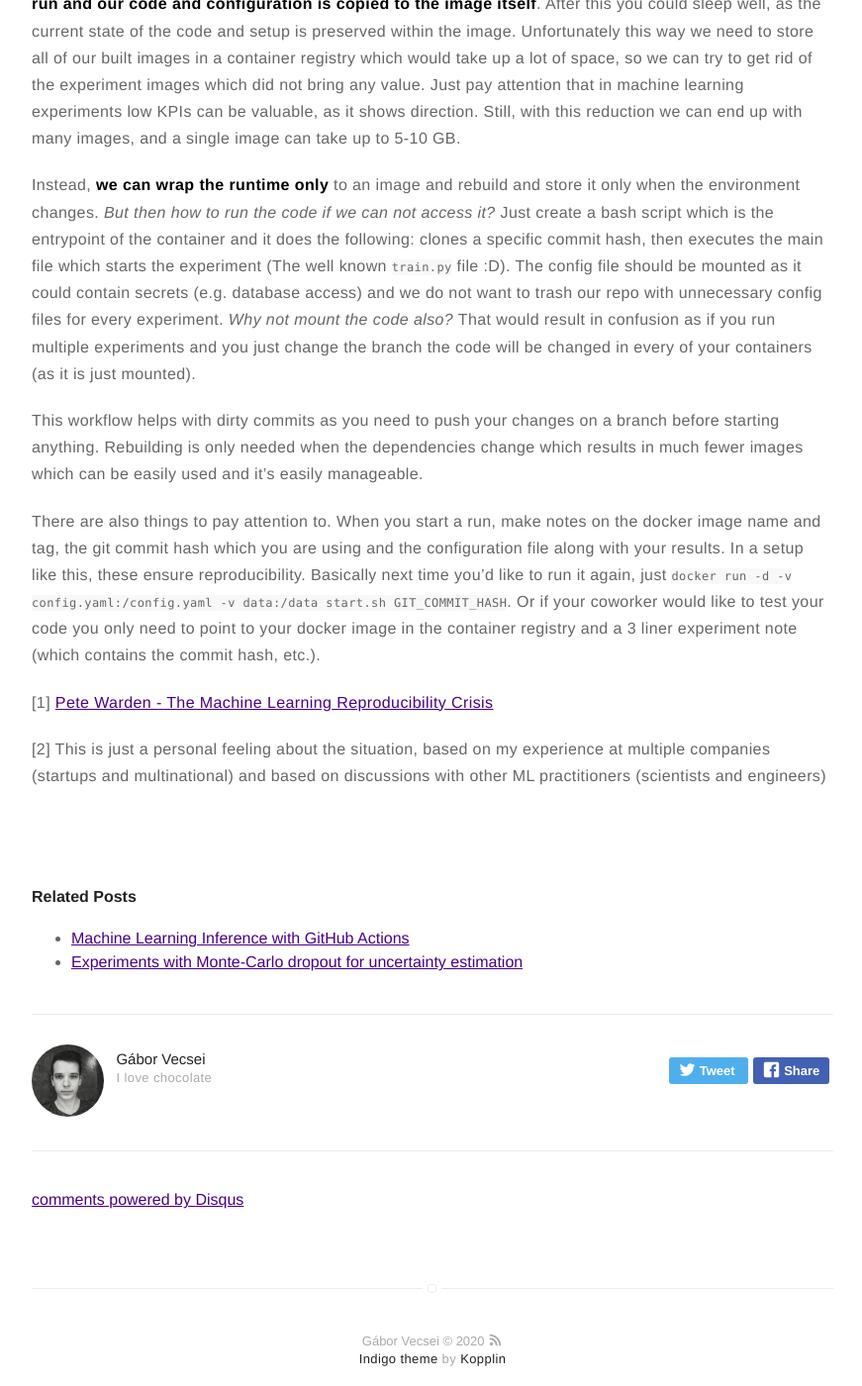
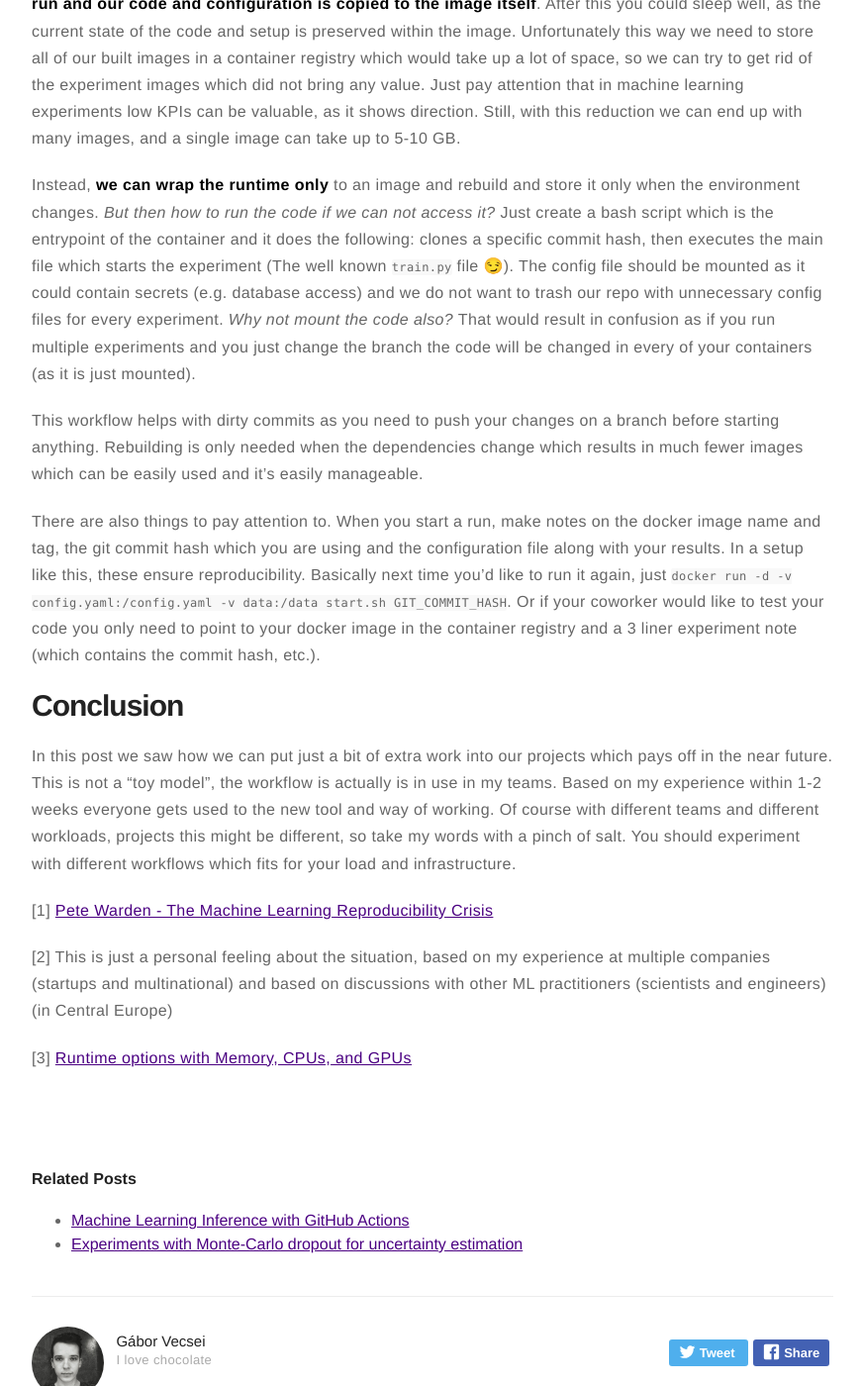
Before and after one commit to gaborvecsei/gaborvecsei.github.io, a Jekyll site: the page built from _posts/2020-04-18-Run-Machine-Learning-Experiments-With-Docker-Containers.md, in a window 1280 px wide and 1400 px high, scrolled down 1896 px. Shown: the whole window at 99% size, without its empty margins (203-1074 px from the left). Built offline with Jekyll 4.4.1, drawn with Linux system fonts in a browser that asks for light colours; comment, search, counter and statistics services are not loaded; some of the changed text lies outside the part shown.

Commit message:
updated docker run post

```diff
--- a/_posts/2020-04-18-Run-Machine-Learning-Experiments-With-Docker-Containers.md
+++ b/_posts/2020-04-18-Run-Machine-Learning-Experiments-With-Docker-Containers.md
@@ -1,6 +1,6 @@
 ---
 title: "Run Machine Learning Experiments with Docker Containers"
-subtitle: ""
+subtitle: "Quick reproducibility and mobility"
 layout: post
 date: 2020-04-18 00:00
 tag:
@@ -18,17 +18,17 @@
 
 Docker images and containers. You heard about it, or even someone uses it for model deployment. But it's not so common to run experiments with. Most of the researchers, data scientists and machine learning engineers find it cumbersome to set it up and pay attention to an extra tool in the workflow. You can easily feel this, because most of the tutorials and blog posts about docker containers with machine learning targets only the deployment phase. But containerization is just as important in the experimentation period as at the end in production. For the following simple reason: **Quick Reproducibility** and **Mobility**. Nowadays you can hear these term more often than ever (reproducibility crisis in the field *[1]*), but still, people don't really care about the fact that they will forget the little tricks which makes their code work and produce the same results as before. And that they are working in a team, so anyone should easily have the same setups with the same runs as any member of the team.
 
-I am not saying that only with containers you can solve this problem, but with a combination of docker and an experiment tracking system you are performing better than 80% *[2]* of companies where ML is used. In this post I would like to show you the benefits of Docker and the workflow/setup which I found the most useful.
+I am not saying that only with containers you can solve this problem, but with a combination of docker and an experiment tracking system you are performing better than 70% *[2]* of companies where ML is used. In this post I would like to show you the benefits of Docker and the workflow/setup which I found the most useful.
 
-# The problem
+# Why would you care?
 
 I met with multiple projects where there was a "golden" model which was trained by 1 guy/girl over and over again without recording any history on loaded weights or modifications, requirements. Then as always, the time has come and someone wanted to run the experiments again, and it took days before the training/evaluation started. Why? Because none of the dependencies were recorded. Not a single `requirements.txt` file. Not even a napkin with some hand notes and ketchup. As I said it was trained over and over again so if you'd like to follow that chain you need multiple trainings and of course the requirements changed so you had to spend another 2-3 days on the setup and the perfect combination of package versions. Finally you managed to run the training but it's nowhere near the recorded KPIs. After a week of debugging you realize that `python 3.7` was used but with `python 3.5` and another package version combination you can get the desired results...hopefully.
 
 Unfortunately this is not (always) the case. In the real world, **even the author of the model can not reproduce the recorded numbers**.
 
-# Experiments with containers
+# Experiments inside containers
 
-In the above mentioned scenario with a proper image the process would have been a few minutes/hours. This is just one positive fact about this method but there are others. You can [limit the HW access](https://docs.docker.com/config/containers/resource_constraints/) of the containers. This comes handy when multiple researchers use the same HW so a single experiment won't eat all the CPUs because of a misconfiguration. Also you won't need to look through processes and manage tmux/screen sessions. All your running trainings will be accessible with a simple `docker ps` command. Even, after power outage (on the weekend) you can configure the container to restart itself when the power comes back.
+In the above mentioned scenario with a proper image the process would have been a few minutes/hours. This is just one positive fact about this method but there are others. You can limit the HW access *[3]* of the containers. This comes handy when multiple researchers use the same HW so a single experiment won't eat all the CPUs because of a misconfiguration. Also you won't need to look through processes and manage tmux/screen sessions. All your running trainings will be accessible with a simple `docker ps` command. Even, after power outage (on the weekend) you can configure the container to restart itself when the power comes back.
 
 Let's see how can we use containers for the experiments.
 
@@ -38,7 +38,7 @@
 - Data data data
 - Runtime environment
 
-With the scripts we can run the experiments, and often with a configuration file or simple command line arguments we can set it's parameters. Data is often huge, stored on a disk and without it you won't run the experiment ;). The runtime environment enables us to run these scripts.
+With the scripts we can run the experiments, and often with a configuration file or simple command line arguments we can set it's parameters. Data is often huge, stored on a disk and without it you won't run the experiment 😉. The runtime environment enables us to run these scripts.
 
 ## Workflows
 
@@ -46,15 +46,19 @@
 
 One of the best solution from the reproducibility perspective is when we **build a new image before every run and our code and configuration is copied to the image itself**. After this you could sleep well, as the current state of the code and setup is preserved within the image. Unfortunately this way we need to store all of our built images in a container registry which would take up a lot of space, so we can try to get rid of the experiment images which did not bring any value. Just pay attention that in machine learning experiments low KPIs can be valuable, as it shows direction. Still, with this reduction we can end up with many images, and a single image can take up to 5-10 GB.
 
-Instead, **we can wrap the runtime only** to an image and rebuild and store it only when the environment changes. *But then how to run the code if we can not access it?* Just create a bash script which is the entrypoint of the container and it does the following: clones a specific commit hash, then executes the main file which starts the experiment (The well known `train.py` file :D). The config file should be mounted as it could contain secrets (e.g. database access) and we do not want to trash our repo with unnecessary config files for every experiment. *Why not mount the code also?* That would result in confusion as if you run multiple experiments and you just change the branch the code will be changed in every of your containers (as it is just mounted).
+Instead, **we can wrap the runtime only** to an image and rebuild and store it only when the environment changes. *But then how to run the code if we can not access it?* Just create a bash script which is the entrypoint of the container and it does the following: clones a specific commit hash, then executes the main file which starts the experiment (The well known `train.py` file 😏). The config file should be mounted as it could contain secrets (e.g. database access) and we do not want to trash our repo with unnecessary config files for every experiment. *Why not mount the code also?* That would result in confusion as if you run multiple experiments and you just change the branch the code will be changed in every of your containers (as it is just mounted).
 
 This workflow helps with dirty commits as you need to push your changes on a branch before starting anything. Rebuilding is only needed when the dependencies change which results in much fewer images which can be easily used and it's easily manageable.
 
 There are also things to pay attention to. When you start a run, make notes on the docker image name and tag, the git commit hash which you are using and the configuration file along with your results. In a setup like this, these ensure reproducibility. Basically next time you'd like to run it again, just `docker run -d -v config.yaml:/config.yaml -v data:/data start.sh GIT_COMMIT_HASH`. Or if your coworker would like to test your code you only need to point to your docker image in the container registry and a 3 liner experiment note (which contains the commit hash, etc.).
 
+# Conclusion
 
+In this post we saw how we can put just a bit of extra work into our projects which pays off in the near future. This is not a "toy model", the workflow is actually is in use in my teams. Based on my experience within 1-2 weeks everyone gets used to the new tool and way of working. Of course with different teams and different workloads, projects this might be different, so take my words with a pinch of salt. You should experiment with different workflows which fits for your load and infrastructure.
 
 
 [1] [Pete Warden - The Machine Learning Reproducibility Crisis](https://petewarden.com/2018/03/19/the-machine-learning-reproducibility-crisis/)
 
-[2] This is just a personal feeling about the situation, based on my experience at multiple companies (startups and multinational) and based on discussions with other ML practitioners (scientists and engineers)
+[2] This is just a personal feeling about the situation, based on my experience at multiple companies (startups and multinational) and based on discussions with other ML practitioners (scientists and engineers) (in Central Europe)
+
+[3] [Runtime options with Memory, CPUs, and GPUs](https://docs.docker.com/config/containers/resource_constraints/)
```
